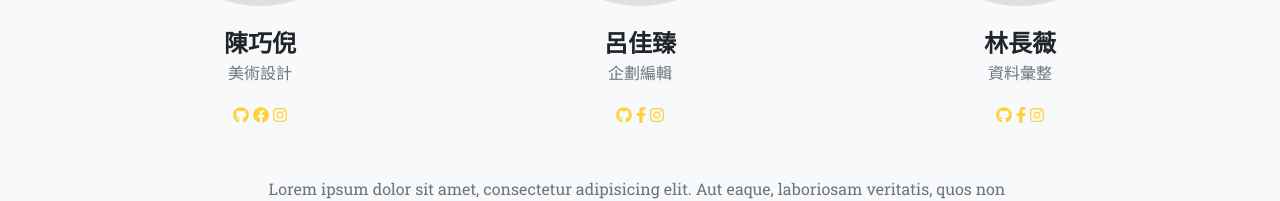
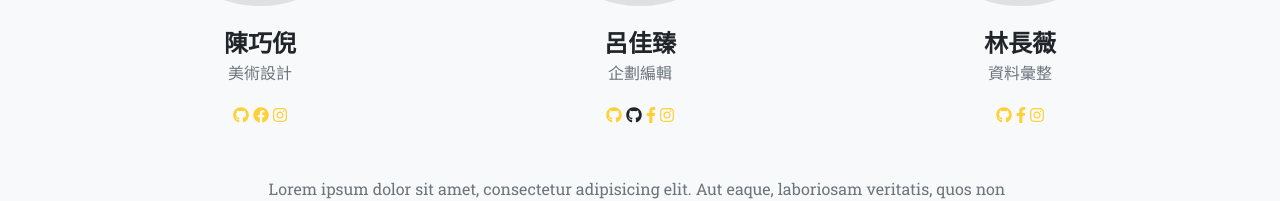
Before and after one commit to jz1570/glinestory, a plain HTML site: page index.html in a window 1280 px wide. Shown: the part 4953-5154 px from the top of the page. Drawn offline with nearby package versions, Linux system fonts and the light colour scheme.

Commit message:
Update index.html

```diff
--- a/index.html
+++ b/index.html
@@ -259,6 +259,8 @@
                             <h4>呂佳臻</h4>
                             <p class="text-muted">企劃編輯</p>
                             <a class="social-icon" href="https://jz1570.github.io/"><i class="fab fa-github"></i></a>
+							<svg class="svg-inline--fa fa-github fa-w-16" aria-hidden="true" focusable="false" data-prefix="fab" data-icon="github" role="img" xmlns="http://www.w3.org/2000/svg" viewBox="0 0 496 512" data-fa-i2svg="">
+							<path fill="currentColor" d="M165.9 397.4c0 2-2.3 3.6-5.2 3.6-3.3.3-5.6-1.3-5.6-3.6 0-2 2.3-3.6 5.2-3.6 3-.3 5.6 1.3 5.6 3.6zm-31.1-4.5c-.7 2 1.3 4.3 4.3 4.9 2.6 1 5.6 0 6.2-2s-1.3-4.3-4.3-5.2c-2.6-.7-5.5.3-6.2 2.3zm44.2-1.7c-2.9.7-4.9 2.6-4.6 4.9.3 2 2.9 3.3 5.9 2.6 2.9-.7 4.9-2.6 4.6-4.6-.3-1.9-3-3.2-5.9-2.9zM244.8 8C106.1 8 0 113.3 0 252c0 110.9 69.8 205.8 169.5 239.2 12.8 2.3 17.3-5.6 17.3-12.1 0-6.2-.3-40.4-.3-61.4 0 0-70 15-84.7-29.8 0 0-11.4-29.1-27.8-36.6 0 0-22.9-15.7 1.6-15.4 0 0 24.9 2 38.6 25.8 21.9 38.6 58.6 27.5 72.9 20.9 2.3-16 8.8-27.1 16-33.7-55.9-6.2-112.3-14.3-112.3-110.5 0-27.5 7.6-41.3 23.6-58.9-2.6-6.5-11.1-33.3 2.6-67.9 20.9-6.5 69 27 69 27 20-5.6 41.5-8.5 62.8-8.5s42.8 2.9 62.8 8.5c0 0 48.1-33.6 69-27 13.7 34.7 5.2 61.4 2.6 67.9 16 17.7 25.8 31.5 25.8 58.9 0 96.5-58.9 104.2-114.8 110.5 9.2 7.9 17 22.9 17 46.4 0 33.7-.3 75.4-.3 83.6 0 6.5 4.6 14.4 17.3 12.1C428.2 457.8 496 362.9 496 252 496 113.3 383.5 8 244.8 8zM97.2 352.9c-1.3 1-1 3.3.7 5.2 1.6 1.6 3.9 2.3 5.2 1 1.3-1 1-3.3-.7-5.2-1.6-1.6-3.9-2.3-5.2-1zm-10.8-8.1c-.7 1.3.3 2.9 2.3 3.9 1.6 1 3.6.7 4.3-.7.7-1.3-.3-2.9-2.3-3.9-2-.6-3.6-.3-4.3.7zm32.4 35.6c-1.6 1.3-1 4.3 1.3 6.2 2.3 2.3 5.2 2.6 6.5 1 1.3-1.3.7-4.3-1.3-6.2-2.2-2.3-5.2-2.6-6.5-1zm-11.4-14.7c-1.6 1-1.6 3.6 0 5.9 1.6 2.3 4.3 3.3 5.6 2.3 1.6-1.3 1.6-3.9 0-6.2-1.4-2.3-4-3.3-5.6-2z"></path></svg>
                             <a class="social-icon" href="https://www.facebook.com/profile.php?id=100007054300594"><i class="fab fa-facebook-f"></i></a>
 						    <a class="social-icon" href="https://www.instagram.com/jz_pa/"><i class="fab fa-instagram"></i></a>
                         </div>
```
